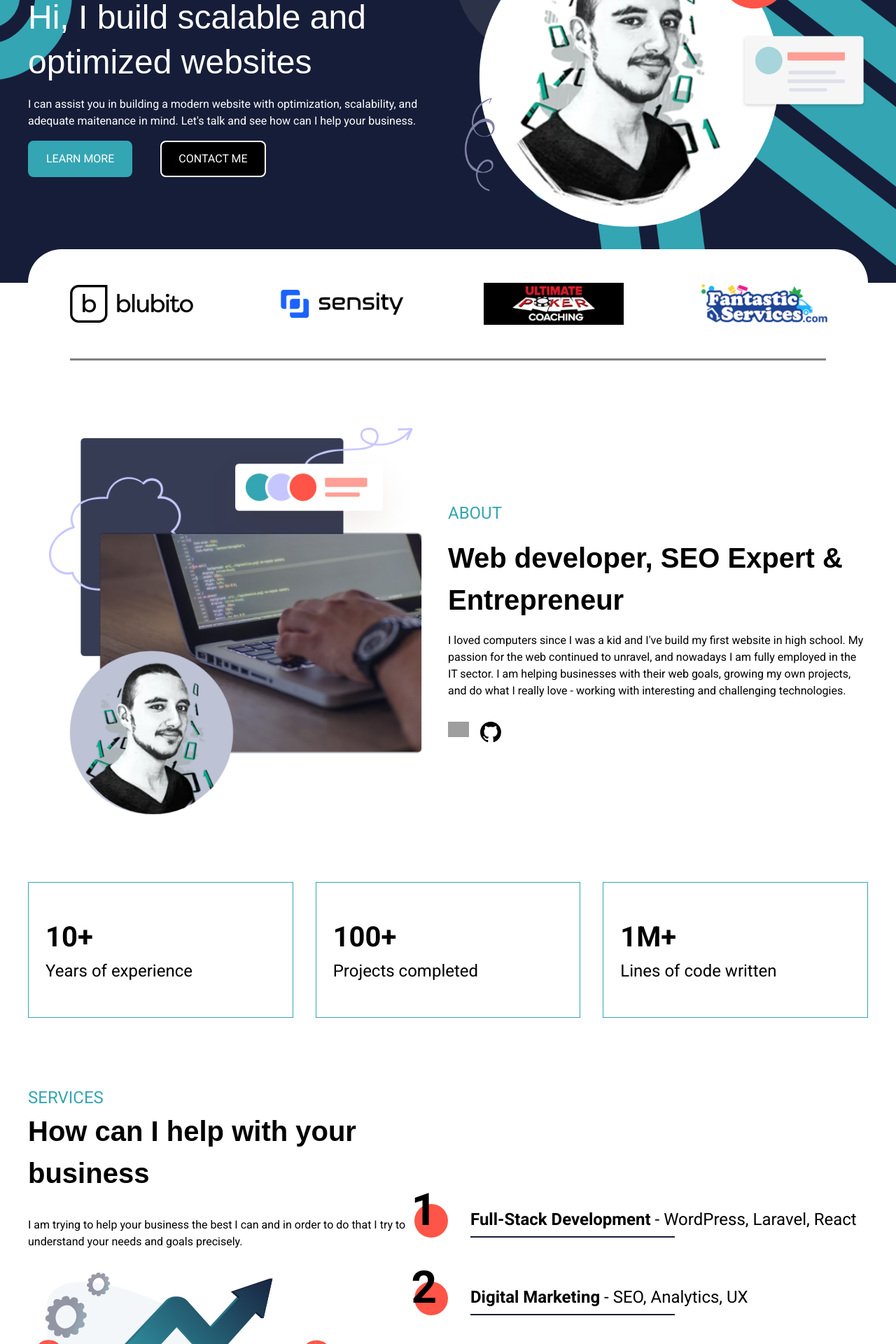
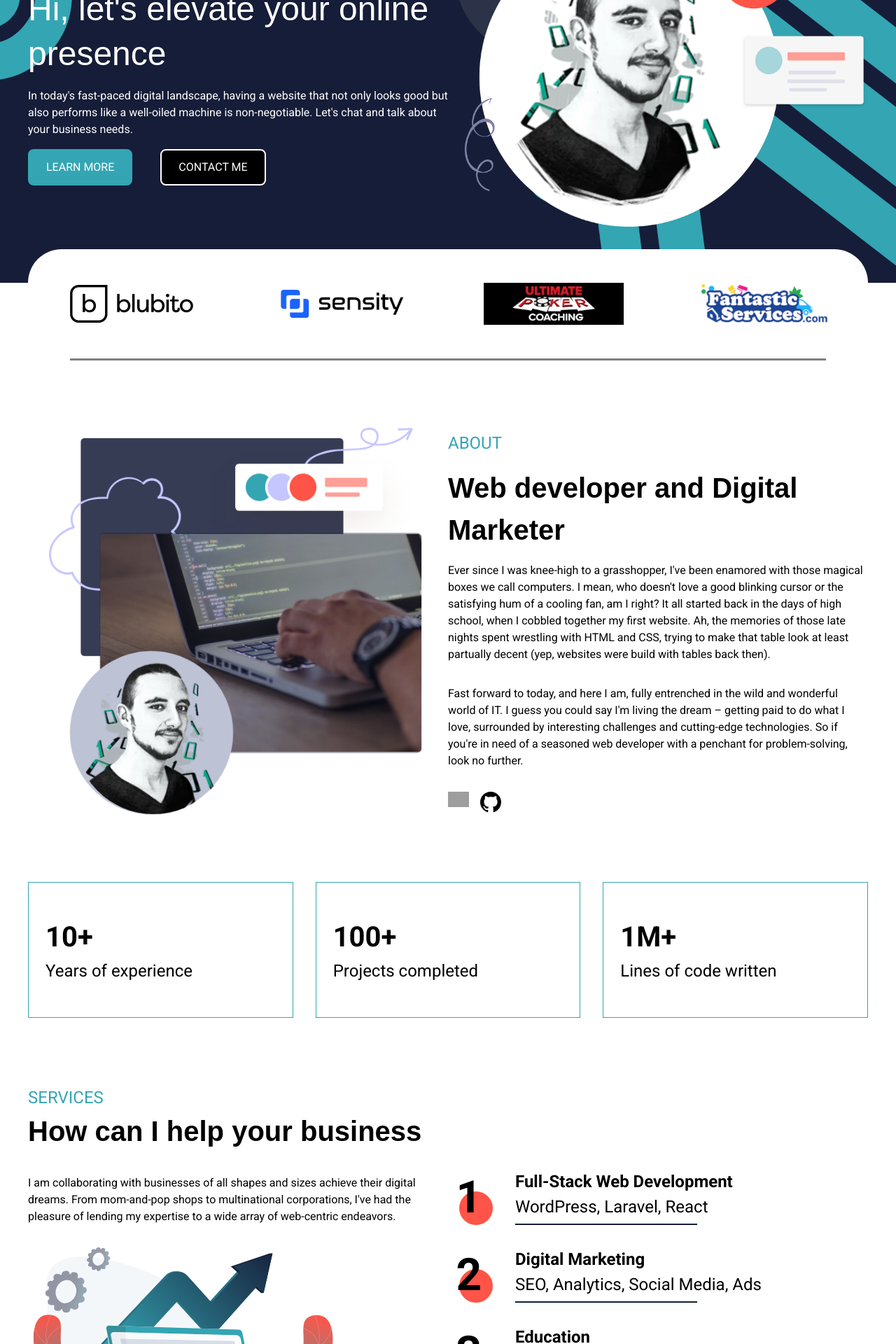
Before and after one commit to nnikolaev12/nnikolaev12.github.io, a React (Vite) app: page / in a window 1280 px wide. Shown: the part 340-2260 px from the top of the page at 70% size. Built offline with nearby package versions, Linux system fonts and the light colour scheme; grey boxes are pictures that could not be loaded; a web font is replaced by a local one.

Commit message:
feat: update texts

```diff
--- a/src/containers/About/About.module.scss
+++ b/src/containers/About/About.module.scss
@@ -95,6 +95,7 @@
     display: flex;
     flex-direction: column;
     gap: 2rem;
+    margin-left: 4rem;
 
     li {
       position: relative;
--- a/src/containers/About/About.tsx
+++ b/src/containers/About/About.tsx
@@ -12,14 +12,24 @@ const About = () => {
         </div>
         <div className={styles.intro}>
           <span className="subheading">About</span>
-          <h2 className="heading">Web developer, SEO Expert & Entrepreneur</h2>
+          <h2 className="heading">Web developer and Digital Marketer</h2>
           <p>
-            I loved computers since I was a kid and I've build my first website
-            in high school. My passion for the web continued to unravel, and
-            nowadays I am fully employed in the IT sector. I am helping
-            businesses with their web goals, growing my own projects, and do
-            what I really love - working with interesting and challenging
-            technologies.
+            Ever since I was knee-high to a grasshopper, I've been enamored with
+            those magical boxes we call computers. I mean, who doesn't love a
+            good blinking cursor or the satisfying hum of a cooling fan, am I
+            right? It all started back in the days of high school, when I
+            cobbled together my first website. Ah, the memories of those late
+            nights spent wrestling with HTML and CSS, trying to make that table
+            look at least partually decent (yep, websites were build with tables
+            back then).
+          </p>
+          <p>
+            Fast forward to today, and here I am, fully entrenched in the wild
+            and wonderful world of IT. I guess you could say I'm living the
+            dream – getting paid to do what I love, surrounded by interesting
+            challenges and cutting-edge technologies. So if you're in need of a
+            seasoned web developer with a penchant for problem-solving, look no
+            further.
           </p>
           <div className={styles.social}>
             <a href="https://www.linkedin.com/in/nikolay-nikolaev-78992268/">
@@ -58,10 +68,12 @@ const About = () => {
       <div className={styles.services}>
         <div>
           <span className="subheading">services</span>
-          <h2 className="heading">How can I help with your business</h2>
+          <h2 className="heading">How can I help your business</h2>
           <p>
-            I am trying to help your business the best I can and in order to do
-            that I try to understand your needs and goals precisely.
+            I am collaborating with businesses of all shapes and sizes achieve
+            their digital dreams. From mom-and-pop shops to multinational
+            corporations, I've had the pleasure of lending my expertise to a
+            wide array of web-centric endeavors.
           </p>
           <img src="/assets/img/services.png" alt="What I offer" />
         </div>
@@ -69,19 +81,23 @@ const About = () => {
           <ol>
             <li>
               <span>
-                <strong>Full-Stack Development</strong> - WordPress, Laravel,
-                React
+                <strong>Full-Stack Web Development</strong>
+                <br />
+                WordPress, Laravel, React
               </span>
             </li>
             <li>
               <span>
-                <strong>Digital Marketing</strong> - SEO, Analytics, UX
+                <strong>Digital Marketing</strong>
+                <br />
+                SEO, Analytics, Social Media, Ads
               </span>
             </li>
             <li>
               <span>
-                <strong>Education</strong> - Consulatation, Training, and
-                Mentoring
+                <strong>Education</strong>
+                <br />
+                Consulatation, Training, and Mentoring
               </span>
             </li>
           </ol>
--- a/src/containers/Contact/Contact.tsx
+++ b/src/containers/Contact/Contact.tsx
@@ -9,8 +9,10 @@ const Contact = () => {
         <div className={styles.textbox}>
           <h3 className="heading">Contact Me</h3>
           <p>
-            I'd love to work with you. Get in touch with me, let's schedule a
-            meeting, and talk about your project.
+            Let's carve out some time to chat, swap ideas, and talk about
+            potential collaboration. After all, building something truly
+            remarkable requires more than just technical prowess - it requires
+            teamwork and a shared vision.
           </p>
           <div className={styles.extra}>
             <span>
--- a/src/containers/Hero/Hero.tsx
+++ b/src/containers/Hero/Hero.tsx
@@ -13,11 +13,11 @@ const Hero = () => {
             <span>&#47;&#47; Web Development</span>
             <span>&#47;&#47; Digital Marketing</span>
           </div>
-          <h1>Hi, I build scalable and optimized websites</h1>
+          <h1>Hi, let's elevate your online presence</h1>
           <p>
-            I can assist you in building a modern website with optimization,
-            scalability, and adequate maitenance in mind. Let's talk and see how
-            can I help your business.
+            In today's fast-paced digital landscape, having a website that not
+            only looks good but also performs like a well-oiled machine is
+            non-negotiable. Let's chat and talk about your business needs.
           </p>
           <div className={styles.buttons}>
             <Button href="#About" buttonClass="primary" text="Learn More" />
```
